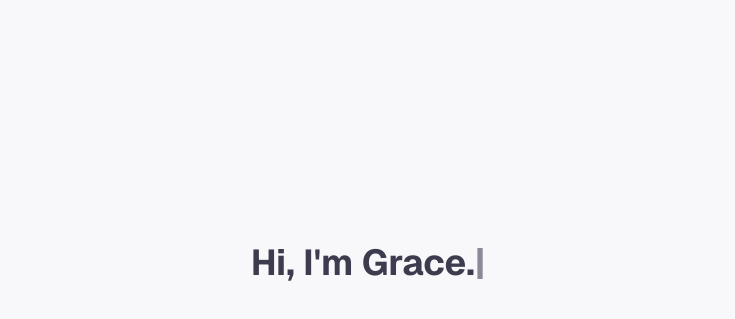
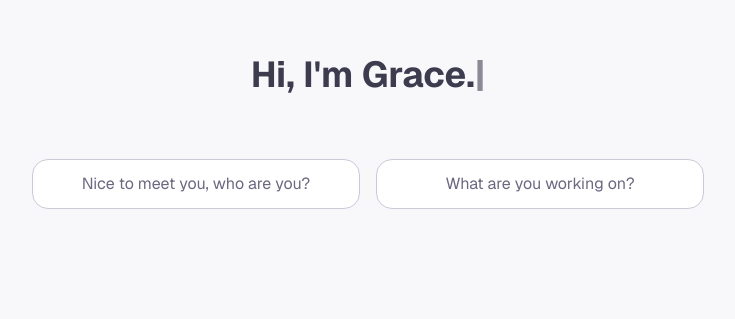
Before and after one commit to grgao/website, a Next.js app: page / in a window 1280 px wide. Shown: the part 137-456 px from the top of the page, without its empty margins (272-1007 px from the left). Built offline with nearby package versions, Linux system fonts and the light colour scheme.

Commit message:
add user input boxes

```diff
--- a/app/page.tsx
+++ b/app/page.tsx
@@ -6,6 +6,7 @@ import { motion, AnimatePresence } from 'motion/react';
 export default function Home() {
   const [displayText, setDisplayText] = useState('');
   const [isTyping, setIsTyping] = useState(true);
+  const [showInputs, setShowInputs] = useState(false);
   const fullText = "Hi, I'm Grace.";
 
   useEffect(() => {
@@ -16,6 +17,7 @@ export default function Home() {
         index++;
       } else {
         setIsTyping(false);
+        setTimeout(() => setShowInputs(true), 800);
         clearInterval(timer);
       }
     }, 150);
@@ -24,7 +26,7 @@ export default function Home() {
   }, []);
 
   return (
-    <div className="min-h-screen bg-background text-foreground flex items-center justify-center">
+    <div className="min-h-screen bg-background text-foreground flex flex-col items-center justify-start pt-48 gap-16">
       <h1 className="text-4xl font-bold">
         {displayText}
         <motion.span
@@ -38,6 +40,31 @@ export default function Home() {
           |
         </motion.span>
       </h1>
+
+      <AnimatePresence>
+        {showInputs && (
+          <motion.div
+            className="flex flex-row gap-4 w-full max-w-2xl"
+            initial={{ opacity: 0, y: 30 }}
+            animate={{ opacity: 1, y: 0 }}
+            transition={{
+              duration: 3,
+              ease: "easeOut"
+            }}
+          >
+            <input
+              type="text"
+              placeholder="Nice to meet you, who are you?"
+              className="flex-1 px-4 py-3 bg-card border border-border rounded-2xl focus:outline-none focus:ring-2 focus:ring-ring text-foreground placeholder:text-muted-foreground text-center"
+            />
+            <input
+              type="text"
+              placeholder="What are you working on?"
+              className="flex-1 px-4 py-3 bg-card border border-border rounded-2xl focus:outline-none focus:ring-2 focus:ring-ring text-foreground placeholder:text-muted-foreground text-center"
+            />
+          </motion.div>
+        )}
+      </AnimatePresence>
     </div>
   );
 }
```
